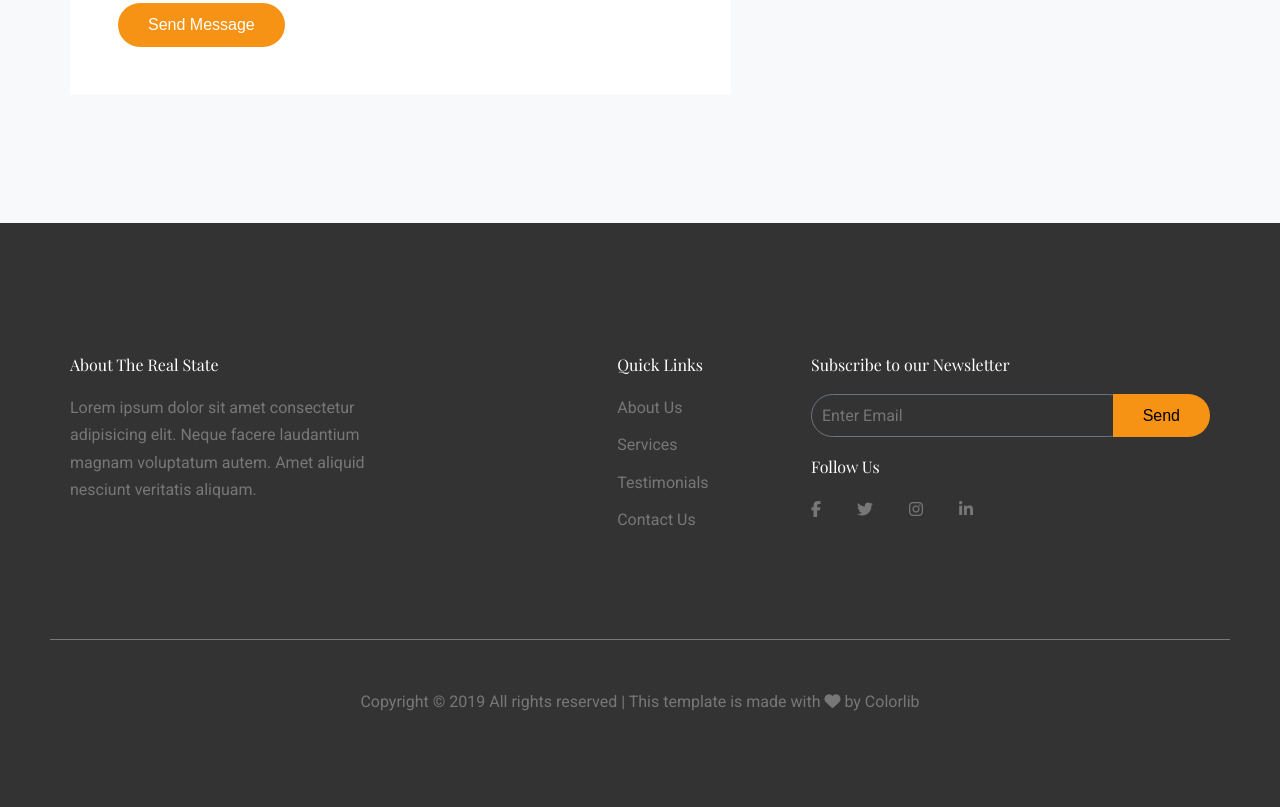
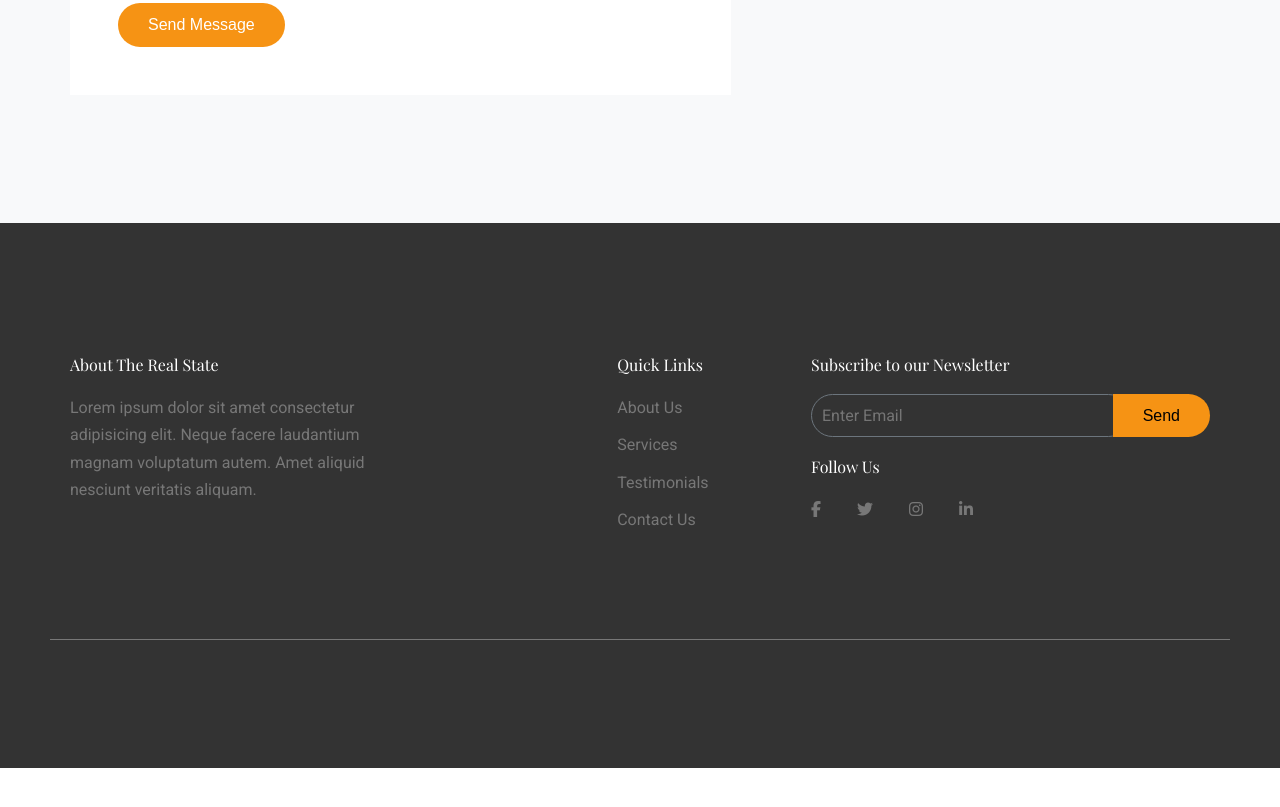
Before and after one commit to IvanOnGit/Web-RealState, a plain HTML site: page index.html in a window 1280 px wide. Shown: the part 5859-6666 px from the top of the page. After the commit the page ends 6627 px from the top, so only its background shows below. Drawn offline with nearby package versions, Linux system fonts and the light colour scheme.

Commit message:
Updating code

```diff
--- a/index.html
+++ b/index.html
@@ -382,10 +382,6 @@
                 </ul>
             </div>
         </div>
-
-        <small>
-            Copyright &copy; 2019 All rights reserved | This template is made with <span class="fa fa-heart"></span> by <a href="https://colorlib.com">Colorlib</a>
-        </small>
     </footer>
 
     <script>
```
